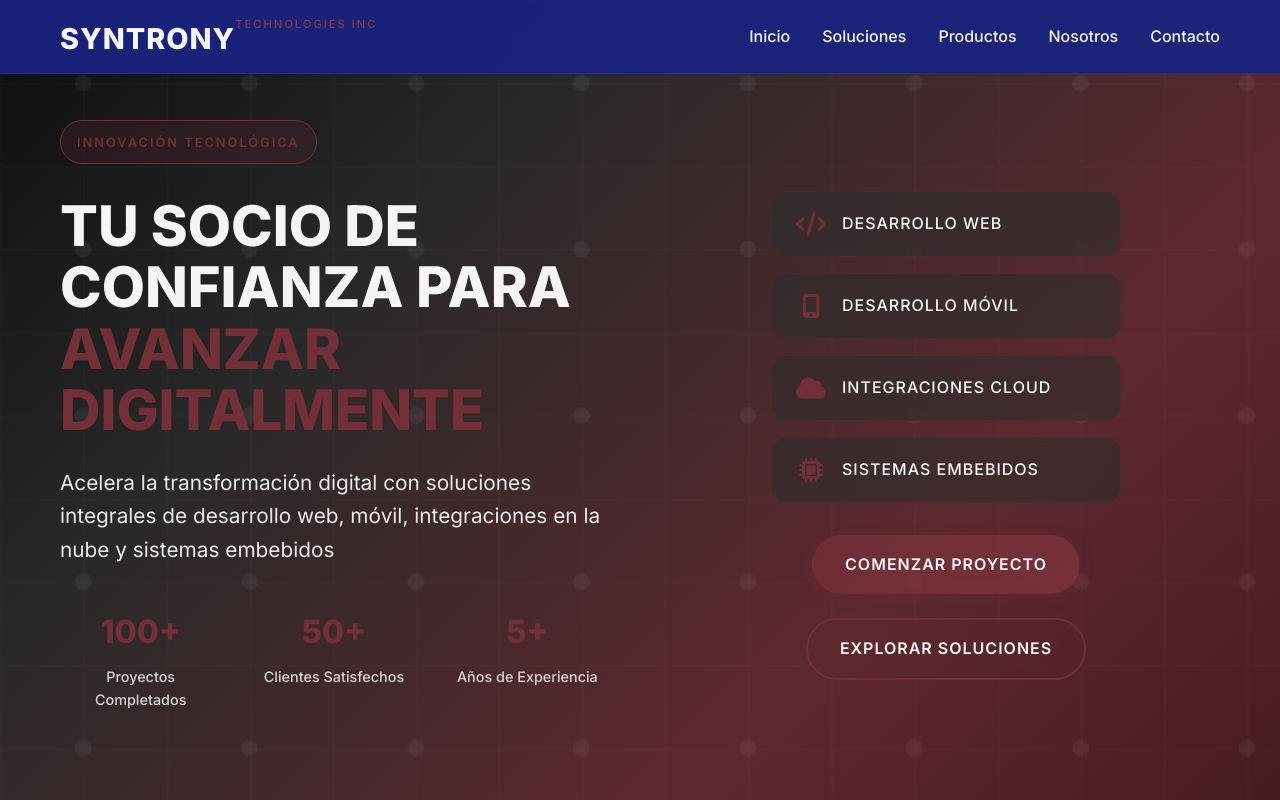
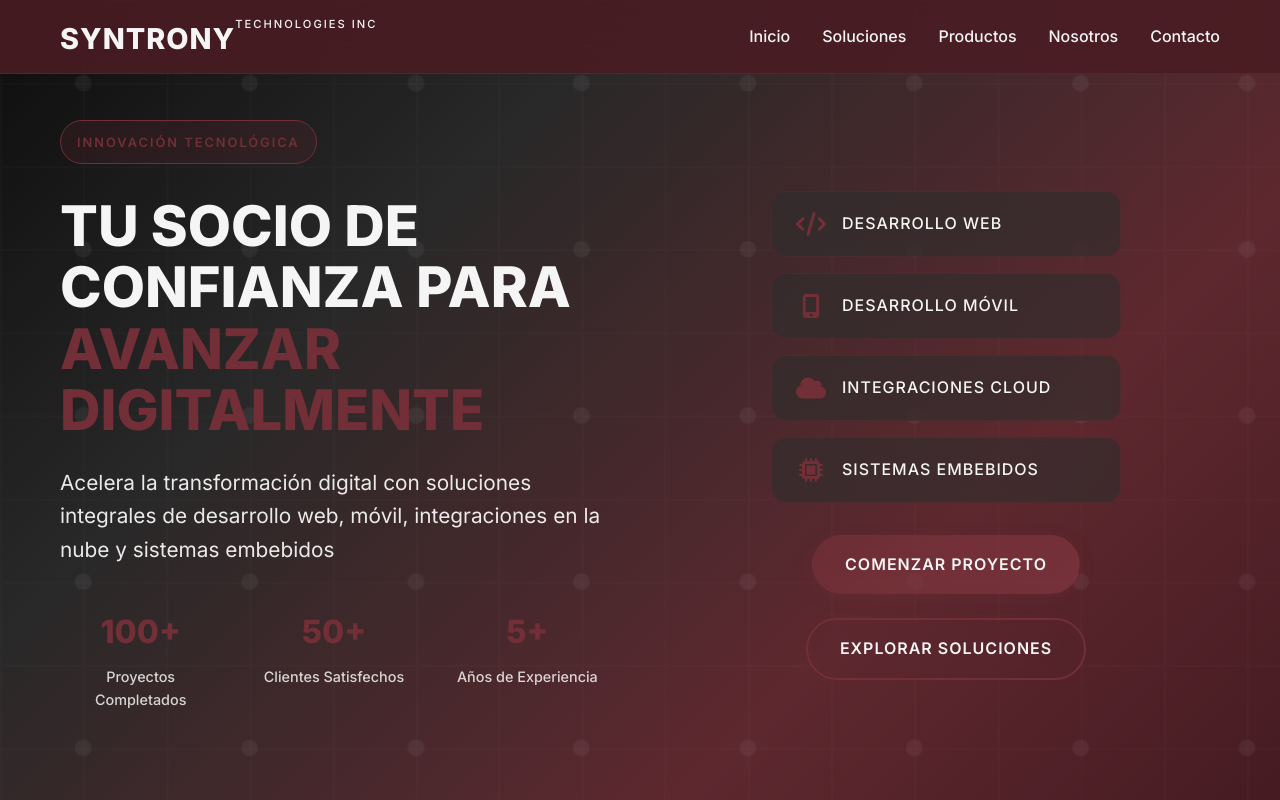
Before and after one commit to EliasLopez120/test-syntrony, a plain HTML site: page index.html in a window 1280 px wide. Shown: the top 800 px of the page. Drawn offline with Linux system fonts and the light colour scheme.

Commit message:
tercer vesion de la pagina, ajuste de colores de la version 2

```diff
--- a/script.js
+++ b/script.js
@@ -74,10 +74,10 @@ document.querySelectorAll('a[href^="#"]').forEach(anchor => {
 window.addEventListener('scroll', function() {
     const header = document.querySelector('.header');
     if (window.scrollY > 100) {
-        header.style.background = 'rgba(26, 35, 126, 0.98)';
+        header.style.background = 'rgba(45, 45, 45, 0.85)';
         header.style.boxShadow = '0 2px 20px rgba(0, 0, 0, 0.1)';
     } else {
-        header.style.background = 'rgba(26, 35, 126, 0.95)';
+        header.style.background = 'rgba(74, 28, 35, 0.9)';
         header.style.boxShadow = 'none';
     }
 });
--- a/styles.css
+++ b/styles.css
@@ -172,7 +172,7 @@ body {
 }
 
 .logo-subtitle {
-    color: var(--secondary-color);
+    color: var(--white);
     font-size: 0.7rem;
     font-weight: 500;
     letter-spacing: 2px;
@@ -487,7 +487,7 @@ body {
 /* PORTFOLIO SECTION */
 .portfolio {
     padding: 100px 0;
-    background: linear-gradient(135deg, rgba(26, 26, 26, 0.95) 0%, rgba(45, 45, 45, 0.85) 50%, rgba(74, 74, 74, 0.75) 100%);
+    background: linear-gradient(0deg, rgba(13, 13, 13, 0.9) 0%, rgba(74, 28, 35, 0.7) 100%);
     position: relative;
     overflow: hidden;
 }
```
